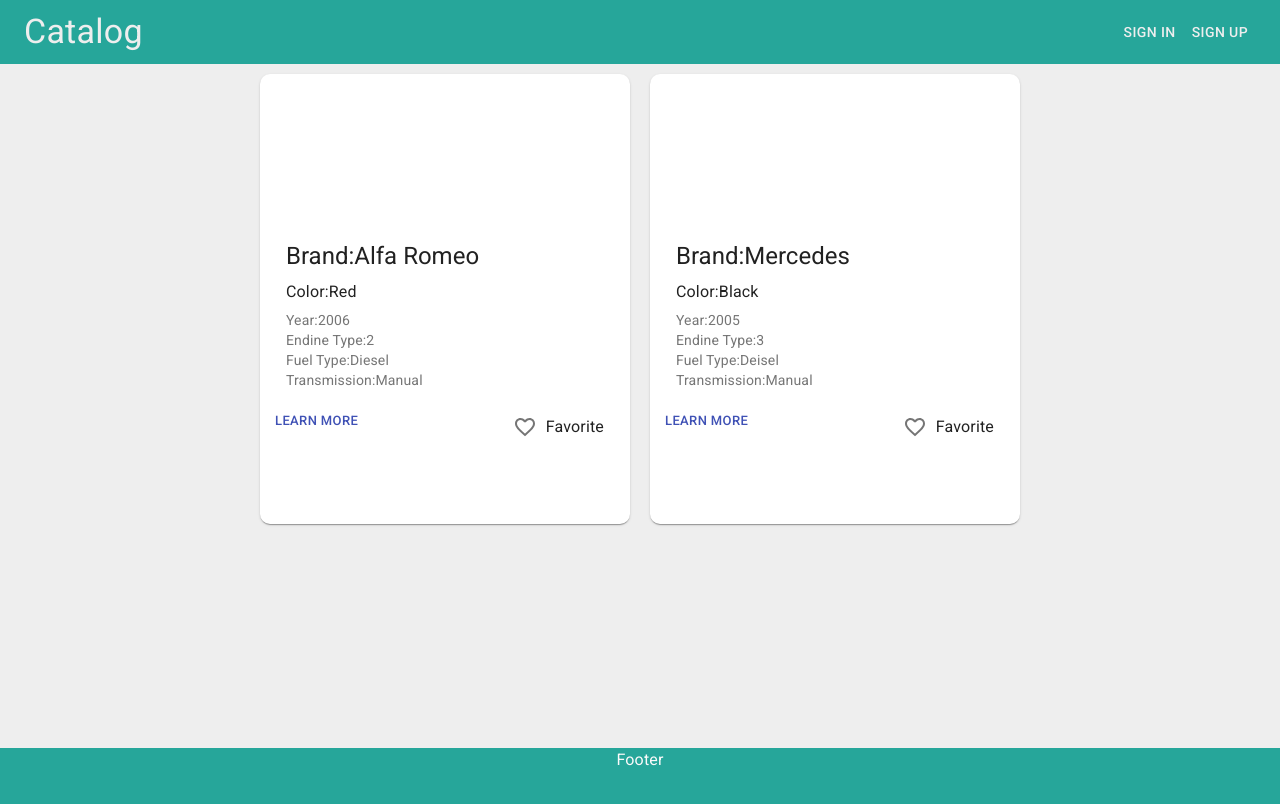
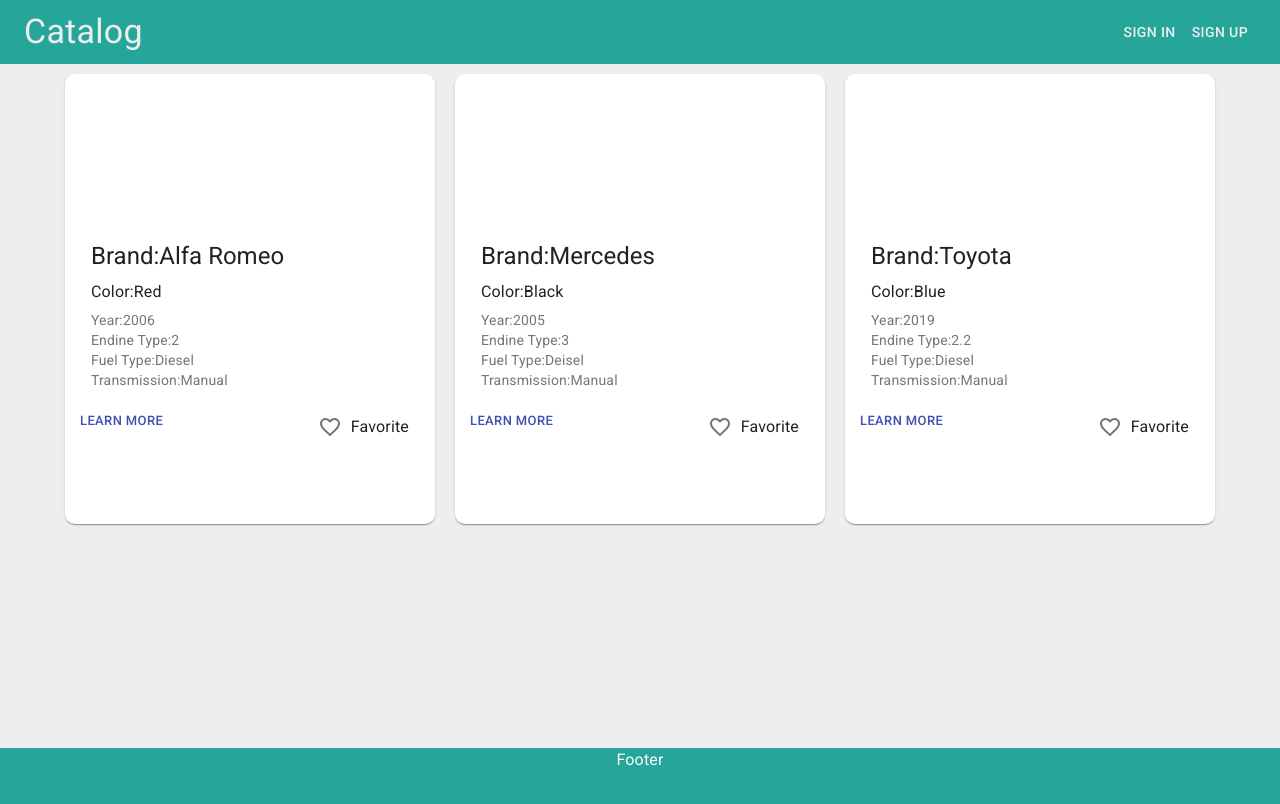
Before and after one commit to EmreRybalskiy/project-cars, a React (Create React App) app: page / in a window 1280 px wide. Shown: the top 804 px of the page. Built offline with nearby package versions, Linux system fonts and the light colour scheme; data requests are answered from the project's data file.

Commit message:
fixed bug with favorites

```diff
--- a/db.json
+++ b/db.json
@@ -5,8 +5,7 @@
       "password": "$2a$10$6pTd3f4DVb8RL5drhWpj9OMLP1fcQkO49lK3Lwoe90uMnznS9fSLa",
       "name": "Emre",
       "favorites": [
-        1,
-        2
+        1
       ],
       "id": 1,
       "isAdmin": true
@@ -16,9 +15,8 @@
       "password": "$2a$10$k0DUc52uCS6cID2Tw5JhEe.WdV6bbFPMvfceumD6Kmvlq9GwytqKy",
       "name": "Dima",
       "favorites": [
-        1,
-        2,
-        3
+        3,
+        1
       ],
       "id": 2
     }
@@ -43,6 +41,16 @@
       "fuelType": "Deisel",
       "transmission": "Manual",
       "id": 2
+    },
+    {
+      "image": "blob:http://localhost:3001/b91fc184-1741-466e-bbdc-eb3b28429787",
+      "brand": "Toyota",
+      "color": "Blue",
+      "year": "2019",
+      "engineType": "2.2",
+      "fuelType": "Diesel",
+      "transmission": "Manual",
+      "id": 3
     }
   ]
 }
--- a/src/components/CreateMediaCard/CreateMediaCard.tsx
+++ b/src/components/CreateMediaCard/CreateMediaCard.tsx
@@ -5,7 +5,6 @@
 
 import {
   Cars,
-  // GenericCarImage
 } from 'types/cars';
 
 // MaterialUI
--- a/src/components/Favorites/Favorites.tsx
+++ b/src/components/Favorites/Favorites.tsx
@@ -11,7 +11,7 @@
 
 const Favorites: FC = () => {
   const classes = useStyles();
-  const { error, loading } = useTypeSelector(({ cars }) => cars);
+  const { cars, error, loading } = useTypeSelector((state) => state.cars);
   const [userFavorites, setUserFavorites] = useState<[]>([]);
   const dispatch = useDispatch();
 
@@ -30,7 +30,7 @@
       const userFav = getUser.data.favorites;
       setUserFavorites(userFav);
     } catch (e) {
-      console.log(e);
+      throw Error(e);
     }
   };
 
@@ -44,11 +44,15 @@
   if (error) {
     return <p>Error</p>;
   }
+
   return (
     <>
       {userFavorites ? (
         <div className={classes.wrapperCars}>
-          {userFavorites.map((car: Cars) => (
+          {cars.map((car: Cars) => {
+            const a = userFavorites.filter((el) => car.id === el);
+            if (car.id === +a) {
+              return (
                 <MediaCard
                   id={car.id}
                   key={car.id}
@@ -60,7 +64,10 @@
                   fuelType={car.fuelType}
                   transmission={car.transmission}
                 />
-          ))}
+              );
+            }
+            return null;
+          })}
         </div>
       ) : null}
     </>
--- a/src/components/Header/Auth/SignIn.tsx
+++ b/src/components/Header/Auth/SignIn.tsx
@@ -57,6 +57,9 @@
   };
 
   const handleClickOpemSignIn = () => {
+    if (userName) {
+      return;
+    }
     setDialogOpen(true);
   };
 
--- a/src/components/MediaCard/MediaCard.tsx
+++ b/src/components/MediaCard/MediaCard.tsx
@@ -10,7 +10,6 @@
 import IconButton from '@material-ui/core/IconButton';
 import Typography from '@material-ui/core/Typography';
 import DeleteIcon from '@material-ui/icons/Delete';
-import EditIcon from '@material-ui/icons/Edit';
 import Checkbox from '@material-ui/core/Checkbox';
 import Favorite from '@material-ui/icons/Favorite';
 import FavoriteBorder from '@material-ui/icons/FavoriteBorder';
@@ -52,12 +51,11 @@
       },
     });
   } catch (e) {
-    console.log(e);
+    throw Error(e);
   }
 };
 
 const removeCar = async (id: number) => {
-  console.log(id);
   const token = JSON.parse(localStorage.getItem('token') as string);
   const userID = JSON.parse(localStorage.getItem('userID') as string);
   try {
@@ -66,12 +64,7 @@
       url: `http://localhost:3000/users/${userID}`,
     });
     const { favorites } = getUser.data;
-    console.log(favorites);
-    const deletedFavoriteCar = favorites.filter((item: number) => {
-      console.log(item);
-      return item !== id;
-    });
-    console.log(deletedFavoriteCar);
+    const deletedFavoriteCar = favorites.filter((item: number) => item !== id);
     await axios.patch(`http://localhost:3000/users/${userID}`, {
       favorites: [...deletedFavoriteCar],
     }, {
@@ -80,14 +73,13 @@
       },
     });
   } catch (e) {
-    console.log(e);
+    throw Error(e);
   }
 };
 
 const MediaCard: FC<CardProps> = ({
   image, brand, color, year, engineType, fuelType, transmission, id,
 }: Cars) => {
-  console.log(id);
   const classes = useStyles();
   const location = useLocation();
 
@@ -142,9 +134,6 @@
       {location.pathname === '/editor' && (
         <CardActions className={classes.iconHolder}>
           <IconButton className={classes.icon}>
-            <EditIcon color="primary" className={classes.icon} />
-          </IconButton>
-          <IconButton className={classes.icon}>
             <DeleteIcon color="secondary" className={classes.icon} />
           </IconButton>
         </CardActions>
```
Lines whose indentation alone changed are shown as unchanged.
